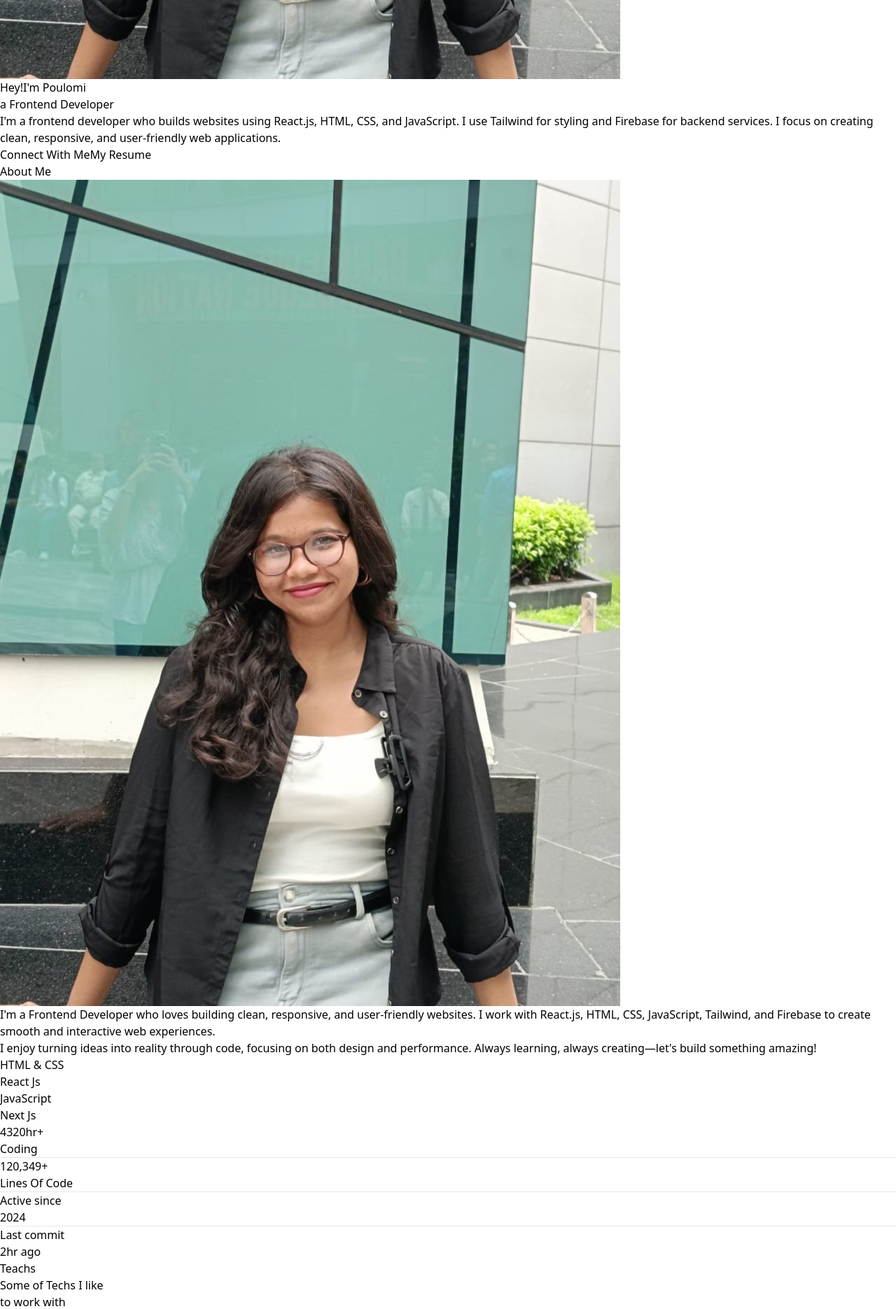
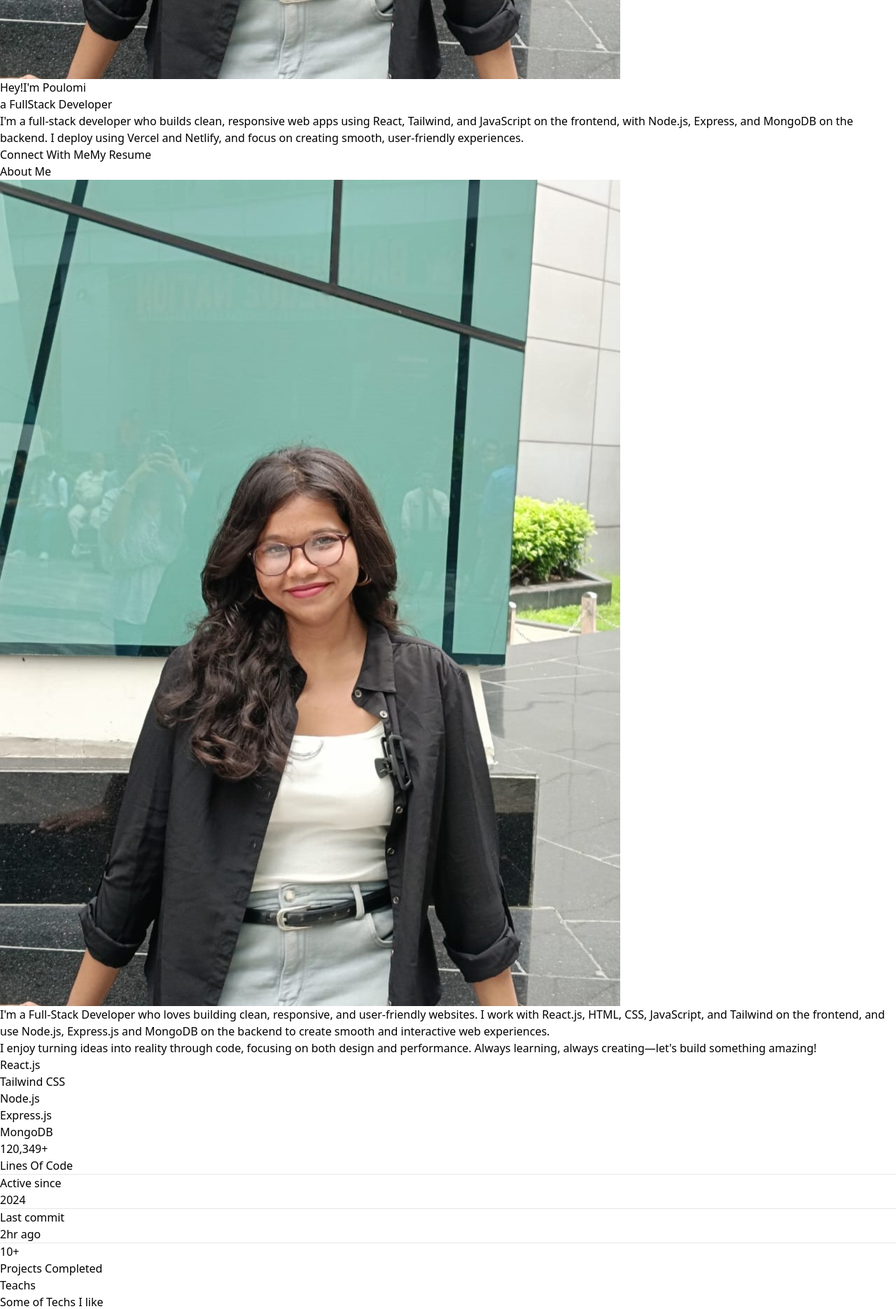
Before and after one commit to myselfpoulomi/my-portfolio, a React (Vite) app: page / in a window 1280 px wide. Shown: the part 1260-3131 px from the top of the page at 70% size. Built offline with nearby package versions, Linux system fonts and the light colour scheme.

Commit message:
home and about me updated

```diff
--- a/src/Components/AboutMe.jsx
+++ b/src/Components/AboutMe.jsx
@@ -26,10 +26,7 @@ function AboutMe() {
         {/* About Me Text */}
         <div className="w-full md:w-[55%] text-[18px] md:text-[22px] font-light text-zinc-200 flex flex-col gap-9">
           <p>
-            I'm a Frontend Developer who loves building clean, responsive, and
-            user-friendly websites. I work with React.js, HTML, CSS, JavaScript,
-            Tailwind, and Firebase to create smooth and interactive web
-            experiences.
+          I'm a Full-Stack Developer who loves building clean, responsive, and user-friendly websites. I work with React.js, HTML, CSS, JavaScript, and Tailwind on the frontend, and use Node.js, Express.js and MongoDB on the backend to create smooth and interactive web experiences.
           </p>
           <p>
             I enjoy turning ideas into reality through code, focusing on both
@@ -40,32 +37,30 @@ function AboutMe() {
           {/* Skills Progress Bars */}
           <div className="flex flex-col gap-[20px] cursor-pointer">
   {[
-              { skill: "HTML & CSS", width: "w-[70%]" },
-              { skill: "React Js", width: "w-[60%]" },
-              { skill: "JavaScript", width: "w-[50%]" },
-              { skill: "Next Js", width: "w-[30%]" },
+    { skill: "React.js", width: "w-[70%]" },
+    { skill: "Tailwind CSS", width: "w-[70%]" },
+    { skill: "Node.js", width: "w-[65%]" },
+    { skill: "Express.js", width: "w-[60%]" },
+    { skill: "MongoDB", width: "w-[55%]" },
+
   ].map(({ skill, width }, index) => (
-              <div
-                key={index}
-                className="flex items-center gap-5"
-              >
-                <p className="min-w-[120px] text-sm md:text-base font-medium">
-                  {skill}
-                </p>
+    <div key={index} className="flex items-center gap-5">
+      <p className="min-w-[140px] text-sm md:text-base font-medium">{skill}</p>
       <div
         className={`h-[6px] md:h-[8px] rounded-full bg-gradient-to-r from-indigo-500 via-purple-500 to-pink-500 ${width}`}
       ></div>
     </div>
   ))}
 </div>
+
         </div>
       </div>
       <div className="w-[80%] mx-auto flex flex-wrap items-center justify-around gap-4 sm:gap-9 text-center text-white mt-24 ">
   {[
-    { number: "4320hr+", label: "Coding" },
     { number: "120,349+", label: "Lines Of Code" },
     { number: "Active since", label: "2024" },
     { number: "Last commit", label: "2hr ago" },
+    { number: "10+", label: "Projects Completed" },
   ].map(({ number, label }, index) => (
     <React.Fragment key={index}>
       <div className="flex flex-col items-center gap-1 px-2 transition-transform duration-300 hover:scale-110">
--- a/src/Components/Home.jsx
+++ b/src/Components/Home.jsx
@@ -32,16 +32,13 @@ function Home() {
             </h1>
           </div>
           <div>
-            <h1> a Frontend Developer</h1>
+            <h1> a FullStack Developer</h1>
           </div>
         </div>
         <div className=" flex justify-center items-center">
-          <div className="md:w-[80%] w-[90%]">
+          <div className="md:w-[85%] w-[90%]">
             <p className="md:text-[17px] text-[15px] font-light text-center text-zinc-300">
-              I'm a frontend developer who builds websites using React.js, HTML,
-              CSS, and JavaScript. I use Tailwind for styling and Firebase for
-              backend services. I focus on creating clean, responsive, and
-              user-friendly web applications.
+            I'm a full-stack developer who builds clean, responsive web apps using React, Tailwind, and JavaScript on the frontend, with Node.js, Express, and MongoDB on the backend. I deploy using Vercel and Netlify, and focus on creating smooth, user-friendly experiences.
             </p>
           </div>
         </div>
```
Lines whose indentation alone changed are shown as unchanged.
